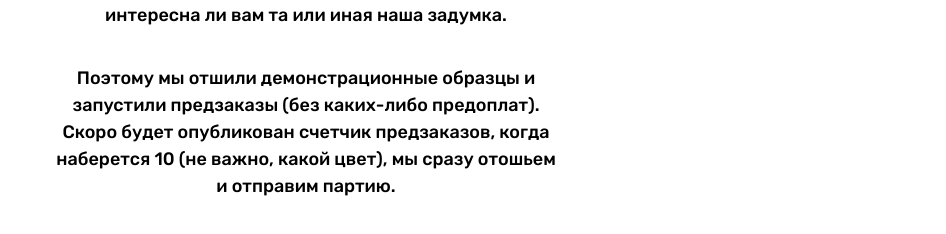
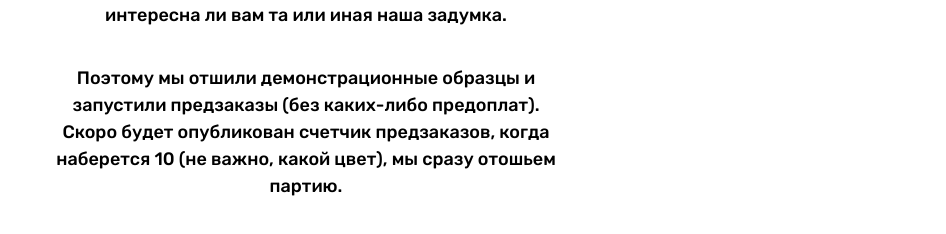
Before and after one commit to nosovandrew/eighties, a Next.js app: page /preorders in a window 1280 px wide. Shown: the part 360-594 px from the top of the page, without its empty margins (334-1280 px from the left). Built offline with nearby package versions, Linux system fonts and the light colour scheme.

Commit message:
little content change

```diff
--- a/src/pages/preorders.js
+++ b/src/pages/preorders.js
@@ -33,7 +33,7 @@ export default function PreorderInfo() {
                 </TextBlock>
                 <TextBlock>
                     Поэтому мы отшили демонстрационные образцы и запустили предзаказы (без каких-либо предоплат).{' '}
-                    Скоро будет опубликован счетчик предзаказов, когда наберется 10 (не важно, какой цвет), мы сразу отошьем и отправим партию.
+                    Скоро будет опубликован счетчик предзаказов, когда наберется 10 (не важно, какой цвет), мы сразу отошьем партию.
                 </TextBlock>
             </PreordersContainer>
         </Layout>
```
